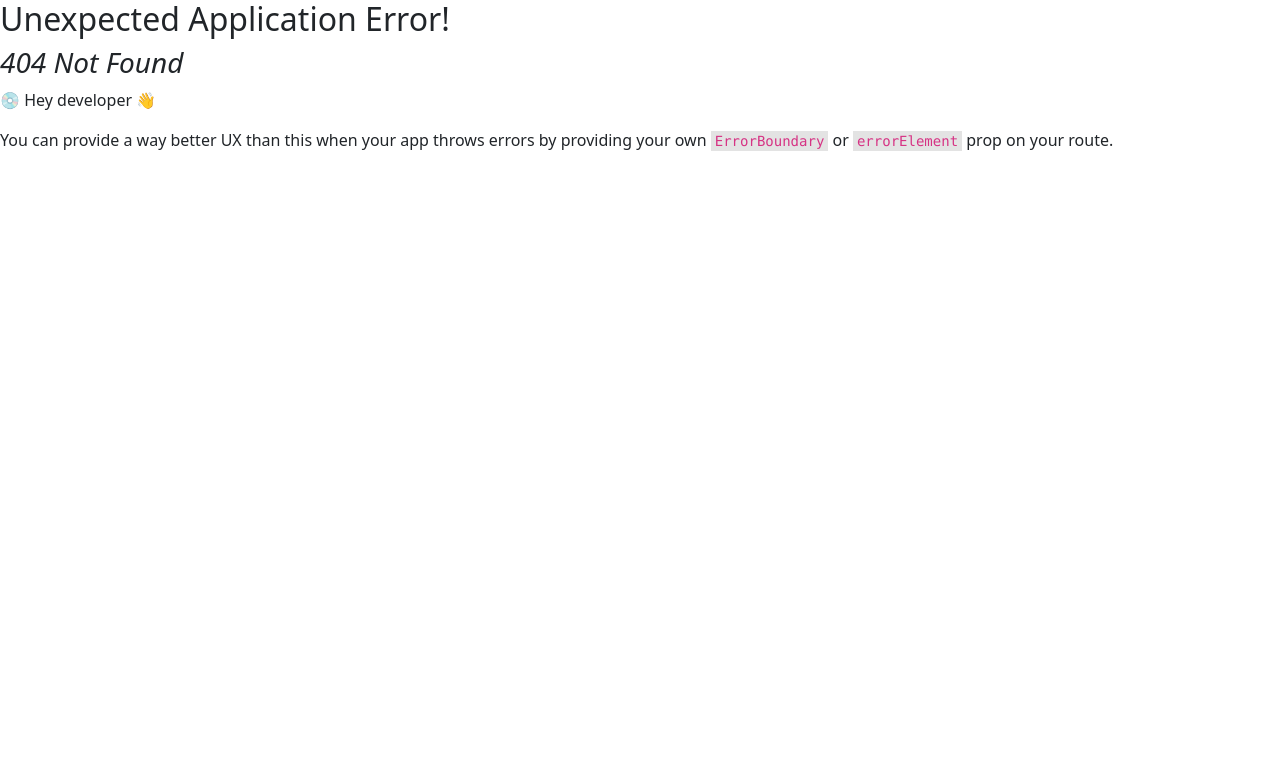
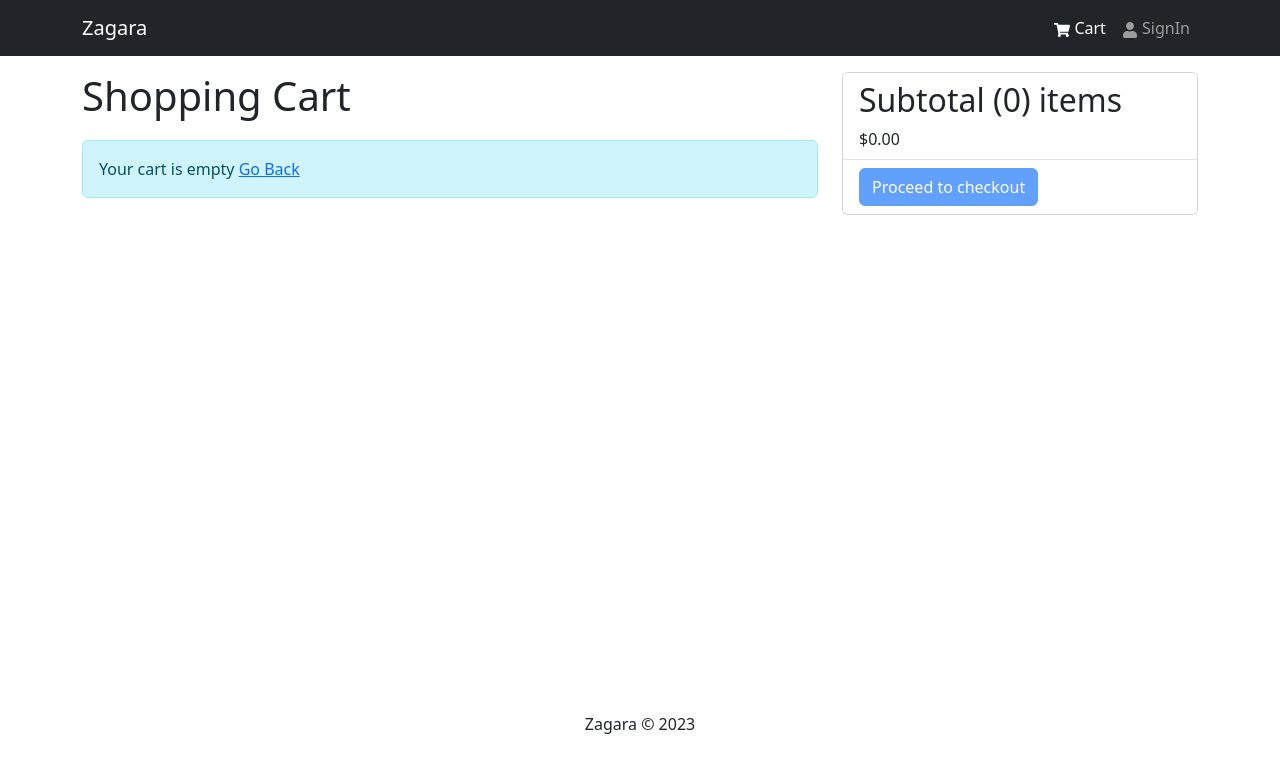
Before and after one commit to giangarof98/zagara_v2, a React (Vite) app in the folder front/: page /cart in a window 1280 px wide. Before the commit this address had no page. Shown: the top 772 px of the page. Built offline with nearby package versions, Linux system fonts and the light colour scheme.

Commit message:
cart page/cart functionalities

```diff
--- a/front/src/components/Header.jsx
+++ b/front/src/components/Header.jsx
@@ -1,9 +1,11 @@
-import {Navbar, Nav, Container} from 'react-bootstrap';
+import {Navbar, Nav, Container, Badge} from 'react-bootstrap';
 import {FaShoppingCart, FaUser} from 'react-icons/fa';
-
+import { useSelector } from 'react-redux'
 import { LinkContainer } from 'react-router-bootstrap';
 
 export default function Header(){
+    const {cartItems} = useSelector((state) => state.cart)
+    console.log(cartItems)
     return (
         <header>
             <Navbar bg='dark' variant='dark' expand='lg' collapseOnSelect>
@@ -15,7 +17,15 @@
                     <Navbar.Collapse id='basic-navbar-nav'>
                         <Nav className='ms-auto'>
                             <LinkContainer to='/cart'>
-                                <Nav.Link><FaShoppingCart/> Cart</Nav.Link>
+                                <Nav.Link><FaShoppingCart/> Cart {cartItems.length > 0 && (
+                                    <Badge
+                                        pill
+                                        bg='success'
+                                        style={{marginLeft:'5px'}}
+                                    >
+                                        {cartItems.reduce((a,c) => a + c.qty, 0)}
+                                    </Badge>)}
+                                </Nav.Link>
                             </LinkContainer>
                             <LinkContainer to='/login'>
                                 <Nav.Link><FaUser/> SignIn</Nav.Link>
--- a/front/src/main.jsx
+++ b/front/src/main.jsx
@@ -12,6 +12,7 @@
 
 import HomeScreen from './screen/HomeScreen.jsx'
 import ProductScreen from './screen/ProductScreen.jsx'
+import CartScreen from './screen/CartScreen.jsx'
 
 // redux
 import { Provider } from 'react-redux'
@@ -22,7 +23,7 @@
     <Route path='/' element={<App/>}>
       <Route index={true} path='/' element={<HomeScreen/>}/>
       <Route path='/product/:id' element={<ProductScreen/>}/>
-
+      <Route path='/cart' element={<CartScreen/>}/>
     </Route>
   )
 )
--- /dev/null
+++ b/front/src/screen/CartScreen.jsx
@@ -0,0 +1,96 @@
+import {Link, useNavigate} from 'react-router-dom';
+import { useDispatch, useSelector } from 'react-redux';
+import { Row, Col, ListGroup, Image, Form, Button, Card } from 'react-bootstrap';
+import { FaTrash, } from 'react-icons/fa';
+import Message from '../components/Message';
+
+import { addToCart, removeFromCart } from '../slices/cartSlice';
+
+export default function CartScreen(){
+    const navigate = useNavigate()
+    const dispatch = useDispatch()
+    const cart = useSelector((state) => state.cart);
+    const {cartItems} = cart;
+
+    const addToCartHandler = async(product, qty) => {
+        dispatch(addToCart({...product, qty}))
+    }
+
+    const removeFromCartHandler = async(id) => {
+        dispatch(removeFromCart(id))
+    }
+
+    const checkoutHandler = () => {
+        navigate('/login?redirect=/shipping')
+    }
+
+    return (
+        <Row>
+            <Col md={8}>
+                <h1 style={{marginBottom:'20px'}}>Shopping Cart</h1>
+                {cartItems.length === 0 ? (
+                    <Message>
+                        Your cart is empty <Link to='/'> Go Back</Link>
+                    </Message>
+                ) : (
+                    <ListGroup variant='flush'>
+                        {cartItems.map((item) => (
+                            <ListGroup.Item key={item._id}>
+                                <Row>
+                                    <Col md={3}>
+                                        <Image src={item.image} alt={item.name} fluid rounded/>
+                                    </Col>
+                                    <Col md={3}>
+                                        <Link to={`/product/${item._id}`}>{item.name}</Link>
+                                    </Col>
+                                    <Col md={2}>
+                                        ${item.price}
+                                    </Col>
+                                    <Col md={2}>
+                                        {/* qty: {item.qty} */}
+                                        <Form.Control as='select'
+                                            value={item.qty}
+                                            onChange={(e) => addToCartHandler(item, Number(e.target.value))}
+                                            >
+                                            {[...Array(item.countInStock).keys()].map((x) => (
+                                                <option key={x+1} value={x+1}>
+                                                    {x+1}
+                                                </option>
+                                            ))}
+                                        </Form.Control>
+                                    </Col>
+                                    <Col md={2}>
+                                        <Button type='button'
+                                            variant='light'
+                                            onClick={() => removeFromCartHandler(item._id)}>
+                                            <FaTrash/>
+                                        </Button>
+                                    </Col>
+                                </Row>
+                            </ListGroup.Item>
+                        ))}
+                    </ListGroup>
+                )}
+            </Col>
+            <Col md={4}>
+                <Card>
+                    <ListGroup variant='flush'>
+                        <ListGroup.Item>
+                            <h2>Subtotal ({cartItems.reduce((acc, item) => acc + item.qty, 0)}) items</h2>
+                            ${cartItems.reduce((acc, item) => acc + item.qty * item.price, 0).toFixed(2)}
+                        </ListGroup.Item>
+                        <ListGroup.Item>
+                            <Button
+                                type='button'
+                                className='btn-block'
+                                disabled={cartItems.length === 0}
+                                onClick={checkoutHandler}>
+                                Proceed to checkout
+                            </Button>
+                        </ListGroup.Item>
+                    </ListGroup>
+                </Card>
+            </Col>
+        </Row>
+    )
+}
--- a/front/src/screen/ProductScreen.jsx
+++ b/front/src/screen/ProductScreen.jsx
@@ -1,30 +1,26 @@
-// import { useEffect, useState } from 'react'
-
-import { Link, useParams } from "react-router-dom"
-
-import {Row, Col, Image, ListGroup, Card, Button, ListGroupItem} from 'react-bootstrap';
+import { useState } from "react";
+import { Link, useParams, useNavigate } from "react-router-dom"
+import {Row, Col, Image, ListGroup, Card, Button, Form} from 'react-bootstrap';
+import { useDispatch } from "react-redux";
 import Rating from "../components/Rating";
 import Loader from '../components/Loader.jsx';
 import Message from "../components/Message.jsx";
 
-// import axios from 'axios';
 import { useGetProductsDetailsQuery } from "../slices/productApiSlice";
+
+import { addToCart } from "../slices/cartSlice";
 
 
 export default function ProductScreen(){
-    // const [product, setProduct] = useState([])
-
     const {id: productId} = useParams();
+    const [qty, setQty] = useState(1);
     const {data: product, isLoading, error} = useGetProductsDetailsQuery(productId);
-    // const product = products.find((p) => p._id === productId)
-
-    // useEffect(() => {
-    //     const fetchProducts = async () => {
-    //         const {data} = await axios.get(`/api/products/${productId}`);
-    //         setProduct(data)
-    //     }
-    //     fetchProducts()
-    // }, [productId])
+    const dispatch = useDispatch()
+    const navigate = useNavigate()
+    const addToCartHandler = () => {
+        dispatch(addToCart({...product, qty}))
+        navigate('/cart')
+    }
 
     return(
         <>
@@ -77,11 +73,28 @@
                                         </Col>
                                     </Row>
                                 </ListGroup.Item>
+                                {product.countInStock > 0 && (
+                                    <ListGroup.Item>
+                                        <Row>
+                                            <Col>Qty</Col>
+                                            <Col>
+                                                <Form.Control as='select' value={qty} onChange={(e) => setQty(Number(e.target.value))}>
+                                                    {[...Array(product.countInStock).keys()].map((x) => (
+                                                        <option key={x+1} value={x+1}>
+                                                            {x+1}
+                                                        </option>
+                                                    ))}
+                                                </Form.Control>
+                                            </Col>
+                                        </Row>
+                                    </ListGroup.Item>
+                                )}
                                 <ListGroup.Item>
                                     <Button
                                         className="btn-block"
                                         type="button"
                                         disabled={product.countInStock === 0}
+                                        onClick={addToCartHandler}
                                     >
                                         Add To Cart
                                     </Button>
--- /dev/null
+++ b/front/src/slices/cartSlice.js
@@ -0,0 +1,33 @@
+import { createSlice } from "@reduxjs/toolkit";
+import { updateCart } from "../utils/cartUtils";
+
+const initialState = localStorage.getItem('cart') ? JSON.parse(localStorage.getItem('cart')) : {cartItems: []}
+
+const cartSlice = createSlice({
+    name: 'cart',
+    initialState,
+    reducers:{
+        addToCart: (state, action) => {
+            const item= action.payload;
+
+            const existItem = state.cartItems.find((x) => x._id === item._id);
+
+            // add item to cart
+            if(existItem){
+                state.cartItems = state.cartItems.map((x) => x._id === existItem._id ? item : x)
+            } else {
+                state.cartItems = [...state.cartItems, item]
+            }
+            return updateCart(state)
+        },
+        removeFromCart: (state, action) => {
+            state.cartItems = state.cartItems.filter((x) => x._id !== action.payload)
+
+            return updateCart(state)
+        }
+    },
+});
+
+export const {addToCart, removeFromCart} = cartSlice.actions;
+
+export default cartSlice.reducer
--- a/front/src/store.js
+++ b/front/src/store.js
@@ -1,9 +1,11 @@
 import { configureStore} from "@reduxjs/toolkit";
 import { apiSlice } from "./slices/apiSlice";
+import cartSlice from './slices/cartSlice'
 
 const store = configureStore({
     reducer:{
         [apiSlice.reducerPath]: apiSlice.reducer,
+        cart: cartSlice
     },
     middleware:(getDefaultMiddleware) => getDefaultMiddleware().concat(apiSlice.middleware),
     devTools: true
--- /dev/null
+++ b/front/src/utils/cartUtils.js
@@ -0,0 +1,26 @@
+const addDecimals = (num) => {
+    return (Math.round(num * 100) / 100).toFixed(2)
+}
+
+const updateCart = (state) => {
+
+    // calculate items price
+    state.itemsPrice = addDecimals(state.cartItems.reduce((acc, item) => acc + item.price * item.qty, 0))
+
+    // calculate shipping price
+    // If order is over $100 then free, else $10 shipping
+    state.shippingPrice = addDecimals(state.itemsPrice > 100 ? 0 : 10)
+
+    // calculate tax price
+    // 15% tax
+    state.taxPrice = addDecimals(Number((0.15 * state.itemsPrice).toFixed(2)))
+
+    // calculate total price
+    state.totalPrice = (Number(state.itemsPrice) + Number(state.shippingPrice) + Number(state.taxPrice).toFixed(2))
+
+    localStorage.setItem('cart', JSON.stringify(state));
+
+    return state
+}
+
+export {addDecimals, updateCart}
```
